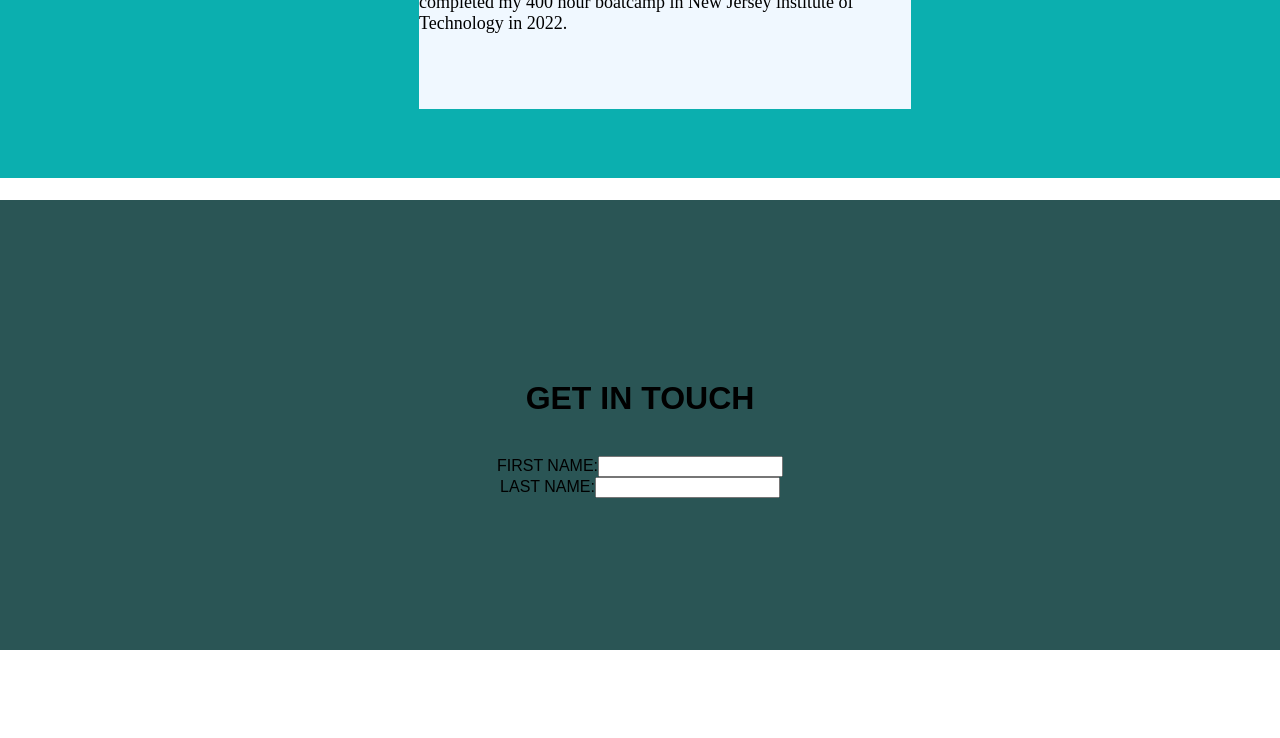
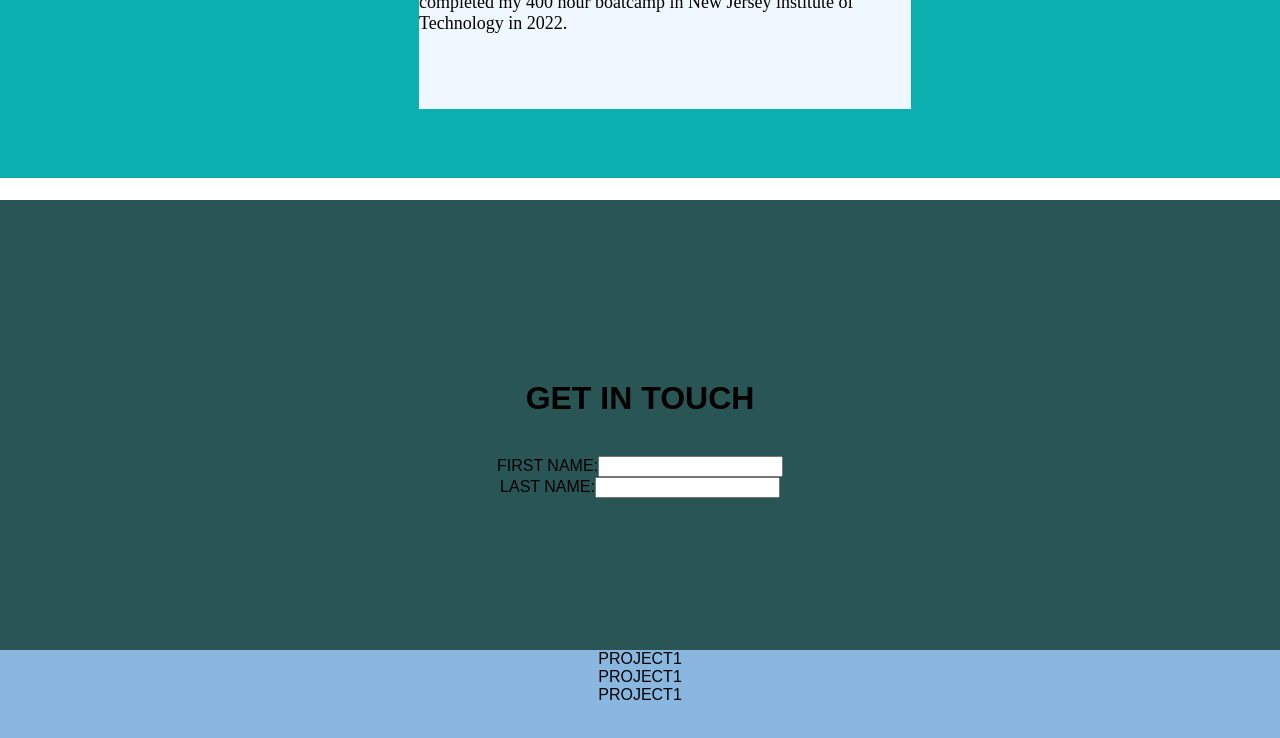
Before and after one commit to guuree19/Mileston3-NJIT, a React (Create React App) app in the folder frontend/: page / in a window 1280 px wide. Shown: the part 762-1500 px from the top of the page. Before the commit the page ends 1412 px from the top, so only its background shows below. Built offline with nearby package versions, Linux system fonts and the light colour scheme.

Commit message:
added projects section

```diff
--- a/frontend/src/App.js
+++ b/frontend/src/App.js
@@ -1,12 +1,9 @@
-
-
 import React from 'react';
-
-import logo from './logo.svg';
 import './App.css';
 import  Home from"./Components/Home";
 import  About from"./Components/About";
 import Contact from './Components/Contact';
+import Projects from './Components/Projects'
 
 
 function App() {
@@ -15,6 +12,7 @@ function App() {
       <Home />
       <About />
       <Contact />
+      <Projects />
     </div>
   );
 }
--- /dev/null
+++ b/frontend/src/Components/Project.css
@@ -0,0 +1,7 @@
+.project_p{
+    background-color: rgb(137, 183, 223);
+    height: 450px;
+    text-transform: uppercase;
+    text-align: center;
+    font: 1em sans-serif;
+}
--- /dev/null
+++ b/frontend/src/Components/Projects.js
@@ -0,0 +1,17 @@
+
+import './Project.css'
+
+
+function project(){
+    return(
+
+        <div className='project_p'>
+            <div>project1</div>
+            <div>project1</div>
+            <div>project1</div>
+
+        </div>
+    )
+}
+
+export default project;
```
